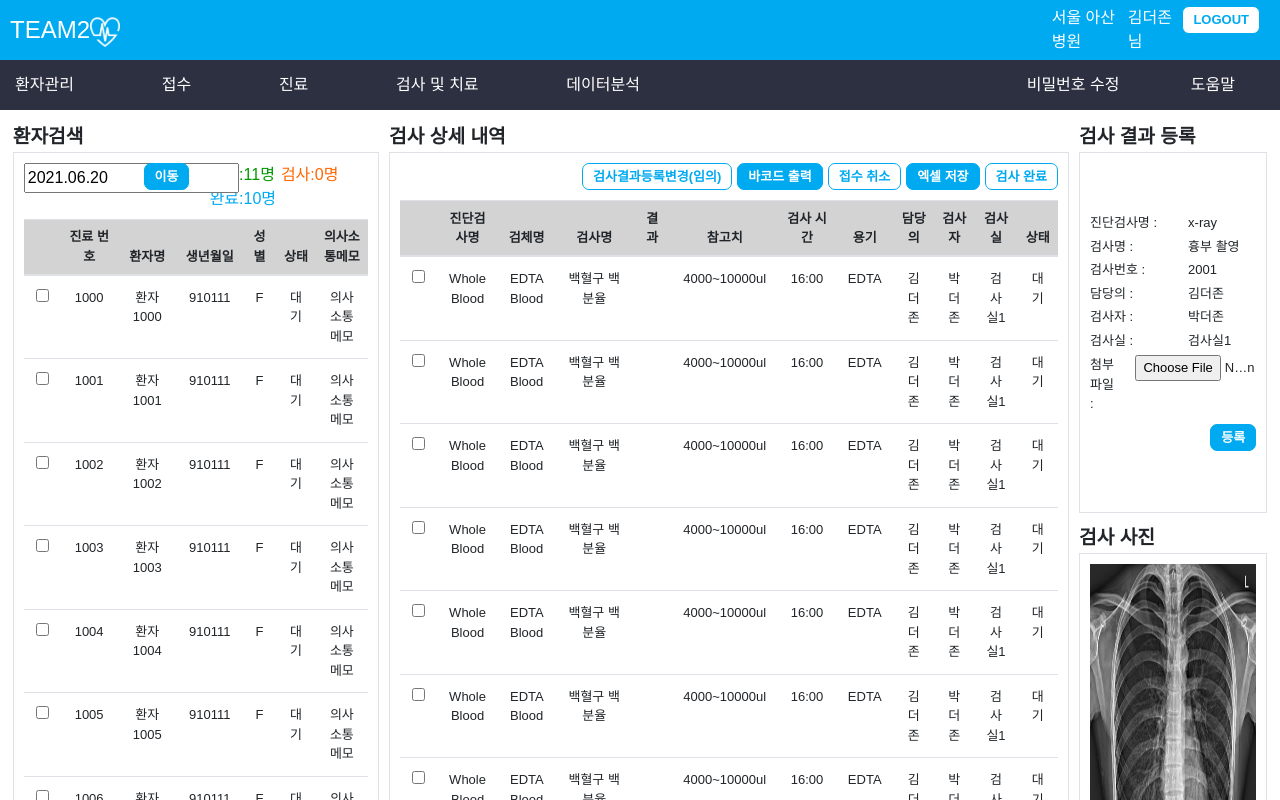
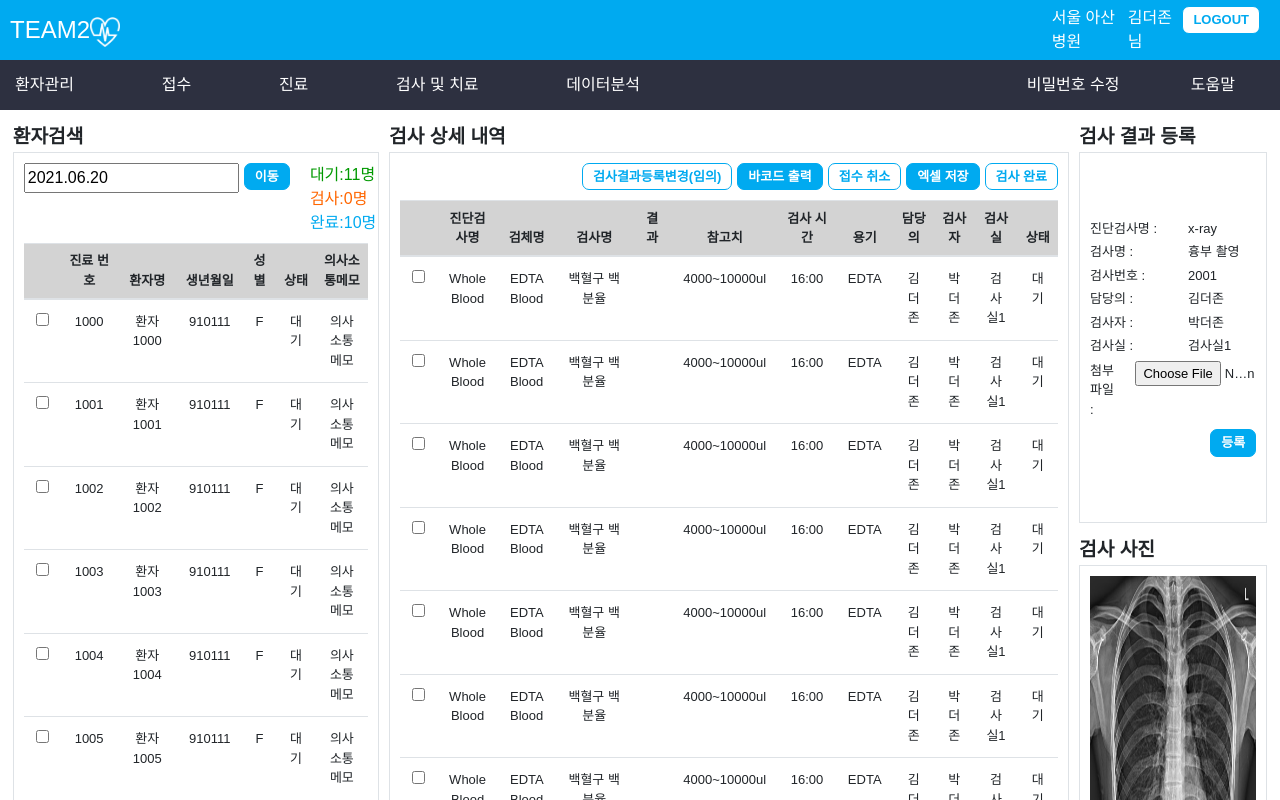
Before and after one commit to JongHyun94/Final_Team2_FrontEnd, a React (Create React App) app: page /Inspection in a window 1280 px wide. Shown: the top 800 px of the page. Built offline with nearby package versions, Linux system fonts and the light colour scheme.

Commit message:
[update] inspection.css

```diff
--- a/src/views/Inspection/Inspection.css
+++ b/src/views/Inspection/Inspection.css
@@ -44,8 +44,14 @@
   display: flex;
   flex-direction: row;
 }
-.InspectionPatientList_1_2{
-  width: 10px;
+.InspectionPatientList_1_2_1{
+  /* width: 40%; */
+}
+.InspectionPatientList_1_2_2{
+  width: 10%;
+}
+.InspectionPatientList_1_2_2{
+  width:50%;
 }
 .InspectionPatientList_1_3_1{
   margin-right: 6px;
--- a/src/views/Inspection/InspectionPatientList.js
+++ b/src/views/Inspection/InspectionPatientList.js
@@ -76,16 +76,16 @@ function InspectionPatientList(props) {
       <div className="InspectionPatientList_title">환자검색</div>
       <div className="InspectionPatientList_1 border">
         <div className="InspectionPatientList_1_1 mb-2">
-          <div className="col-4 p-0">
+          <div className="InspectionPatientList_1_2_1 p-0">
             {/* <input type="date" value={date} onChange={handleChange}/> */}
-            <DatePicker dateFormat="yyyy.MM.dd" selected={treatmentDate} onChange={(date) => setTreatmentDate(date)} />
+            <DatePicker dateFormat="yyyy.MM.dd" selected={treatmentDate} onChange={(date) => setTreatmentDate(date)}/>
           </div>
-          <div className="col-3 InspectionPatientList_1_2 p-0">
+          <div className="col-3 InspectionPatientList_1_2_2 p-0">
             <button className="button_team2_fill" onClick={searchDateBtn}>
               이동
             </button>
           </div>
-          <div className="row p-0">
+          <div className="InspectionPatientList_1_2_3 row p-0">
             <div className="InspectionPatientList_1_3_1">대기:{istateWaiting}명</div>
             <div className="InspectionPatientList_1_3_2">검사:{istateInspection}명</div>
             <div className="InspectionPatientList_1_3_3">완료:{istateCompletion}명</div>
```
